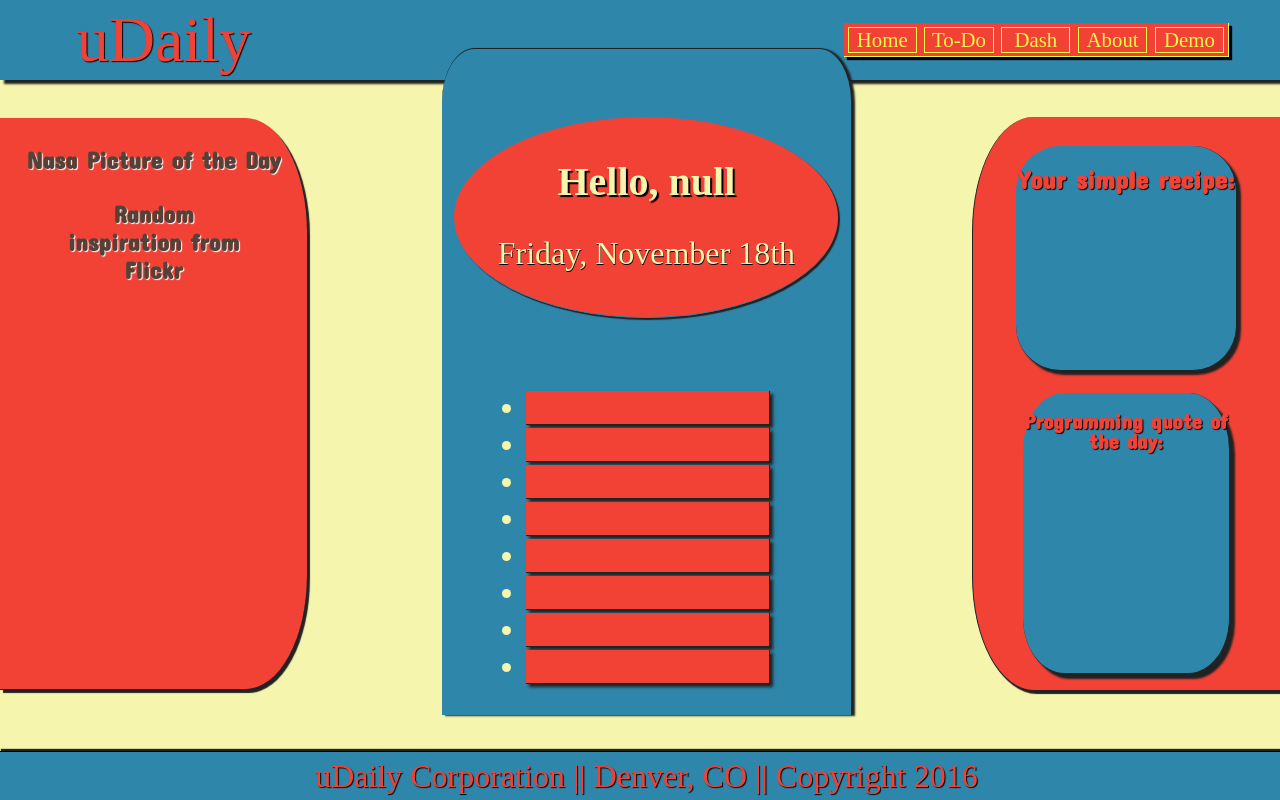
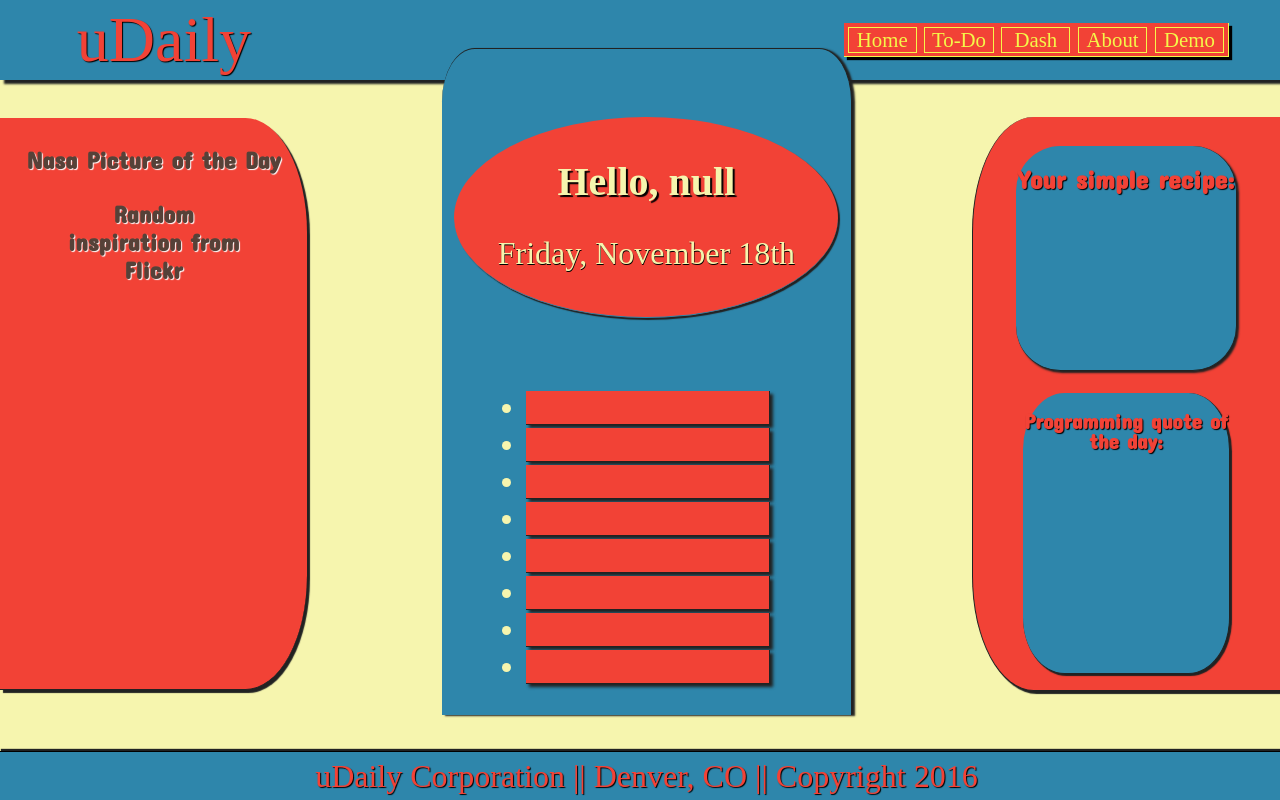
Before and after one commit to seatonm123/qOneProject, a plain HTML site: page Today.html in a window 1280 px wide. Shown: the top 800 px of the page. Drawn offline with nearby package versions, Linux system fonts and the light colour scheme; no server answers; a web font is replaced by a local one.

Commit message:
fixed some shadows

```diff
--- a/Today.css
+++ b/Today.css
@@ -246,7 +246,7 @@ ul li {
   justify-content: center;
   background-color: #2E86AB;
   border-radius: 20%;
-  box-shadow: 4px 4px 2px #212222;
+  box-shadow: 2px 2px 2px #212222;
   border-bottom: 1px solid #212222;
   border-right: 1px solid #212222;
 }
@@ -281,7 +281,7 @@ h2 {
   height: 35vh;
   background-color: #2E86AB;
   border-radius: 20%;
-  box-shadow: 5px 5px 2px #212222;
+  box-shadow: 2px 2px 1px #212222;
   border-right: 1px solid #212222;
   border-bottom: 1px solid #212222;
   align-self: center;
```
